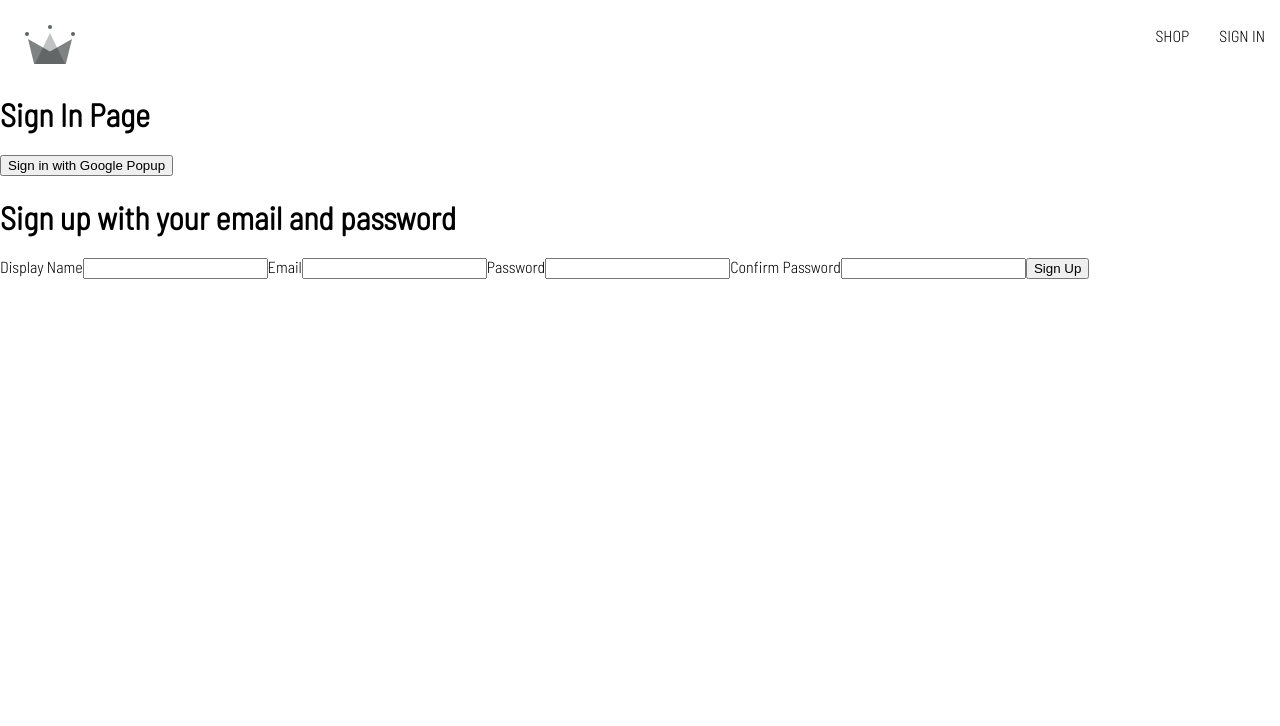
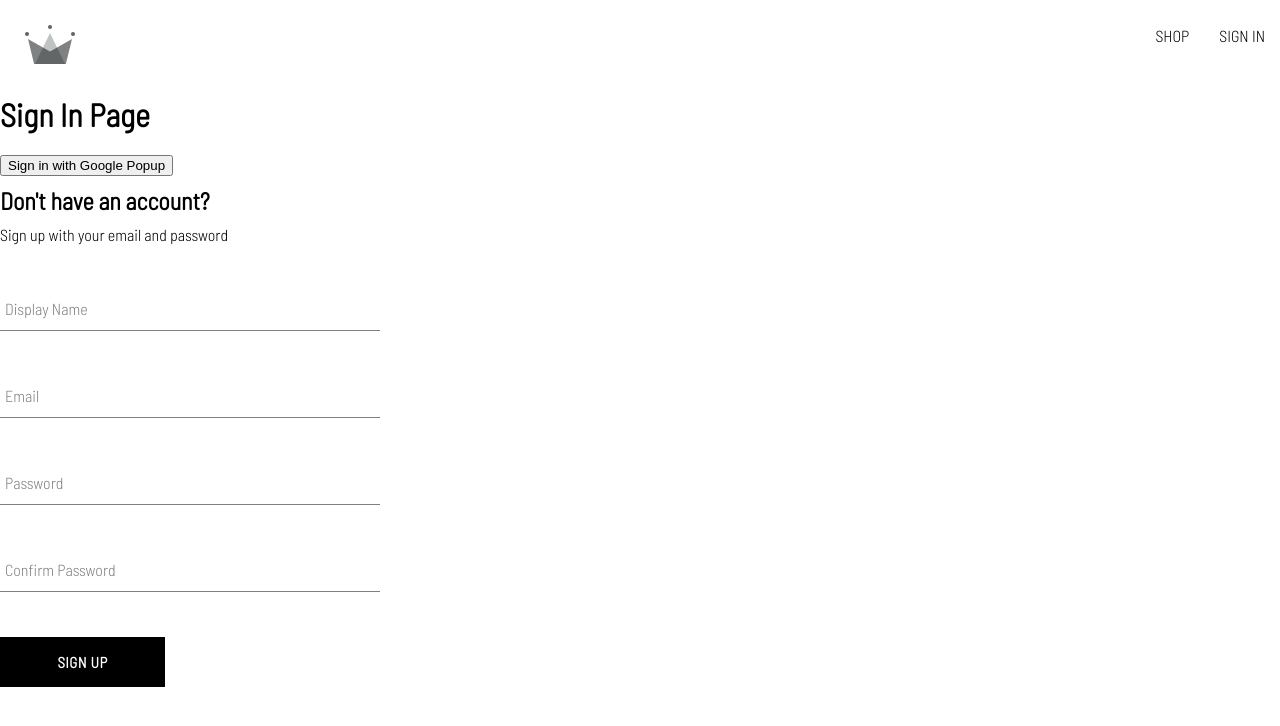
Before and after one commit to ramirune/crwn-clothing, a React (Create React App) app: page /sign-in in a window 1280 px wide. Shown: the top 726 px of the page. Built offline with nearby package versions, Linux system fonts and the light colour scheme.

Commit message:
created sign-up sign-in component

```diff
--- /dev/null
+++ b/src/components/button/button.component.jsx
@@ -0,0 +1,19 @@
+import './button.styles.scss';
+
+const BUTTON_TYPE_CLASSES = {
+	google: 'google-sign-in',
+	inverted: 'inverted',
+};
+
+const Button = ({ children, buttonType, ...otherProps }) => {
+	return (
+		<button
+			className={`button-container ${BUTTON_TYPE_CLASSES[buttonType]}`}
+			{...otherProps}
+		>
+			{children}
+		</button>
+	);
+};
+
+export default Button;
--- /dev/null
+++ b/src/components/button/button.styles.scss
@@ -0,0 +1,46 @@
+.button-container {
+	min-width: 165px;
+	width: auto;
+	height: 50px;
+	letter-spacing: 0.5px;
+	line-height: 50px;
+	padding: 0 35px 0 35px;
+	font-size: 15px;
+	background-color: black;
+	color: white;
+	text-transform: uppercase;
+	font-family: 'Barlow Semi Condensed';
+	font-weight: bolder;
+	border: none;
+	cursor: pointer;
+	display: flex;
+	justify-content: center;
+
+	&:hover {
+		background-color: white;
+		color: black;
+		border: 1px solid black;
+	}
+
+	&.google-sign-in {
+		background-color: #4285f4;
+		color: white;
+
+		&:hover {
+			background-color: #357ae8;
+			border: none;
+		}
+	}
+
+	&.inverted {
+		background-color: white;
+		color: black;
+		border: 1px solid black;
+
+		&:hover {
+			background-color: black;
+			color: white;
+			border: none;
+		}
+	}
+}
--- /dev/null
+++ b/src/components/form-input/form-input.component.jsx
@@ -0,0 +1,20 @@
+import './form-input.styles.scss';
+
+const FormInput = ({ label, ...otherProps }) => {
+	return (
+		<div className='group'>
+			<input className='form-input' {...otherProps} />
+			{label && (
+				<label
+					className={`${
+						otherProps.value.length ? 'shrink' : ''
+					} form-input-label`}
+				>
+					{label}
+				</label>
+			)}
+		</div>
+	);
+};
+
+export default FormInput;
--- /dev/null
+++ b/src/components/form-input/form-input.styles.scss
@@ -0,0 +1,54 @@
+$sub-color: grey;
+$main-color: black;
+
+@mixin shrinkLabel {
+  top: -14px;
+  font-size: 12px;
+  color: $main-color;
+}
+
+.group {
+  position: relative;
+  margin: 45px 0;
+
+  .form-input {
+    background: none;
+    background-color: white;
+    color: $sub-color;
+    font-size: 18px;
+    padding: 10px 10px 10px 5px;
+    display: block;
+    width: 100%;
+    border: none;
+    border-radius: 0;
+    border-bottom: 1px solid $sub-color;
+    margin: 25px 0;
+
+    &:focus {
+      outline: none;
+    }
+
+    &:focus ~ .form-input-label {
+      @include shrinkLabel();
+    }
+  }
+
+  input[type='password'] {
+    letter-spacing: 0.3em;
+  }
+
+  .form-input-label {
+    color: $sub-color;
+    font-size: 16px;
+    font-weight: normal;
+    position: absolute;
+    pointer-events: none;
+    left: 5px;
+    top: 10px;
+    transition: 300ms ease all;
+
+    &.shrink {
+      @include shrinkLabel();
+    }
+  }
+}
--- a/src/components/sign-up-form/sign-up-form.component.jsx
+++ b/src/components/sign-up-form/sign-up-form.component.jsx
@@ -1,8 +1,11 @@
 import { useState } from 'react';
+import FormInput from '../form-input/form-input.component';
+import Button from '../button/button.component';
 import {
 	createAuthUserWithEmailAndPassword,
 	createUserDocumentFromAuth,
 } from '../../utils/firebase/firebase.utils';
+import './sign-up-form.styles.scss';
 
 const defaultFormFields = {
 	displayName: '',
@@ -50,11 +53,12 @@
 	};
 
 	return (
-		<div>
-			<h1>Sign up with your email and password</h1>
+		<div className='sign-up-container'>
+			<h2>Don't have an account?</h2>
+			<span>Sign up with your email and password</span>
 			<form onSubmit={handleSubmit}>
-				<label>Display Name</label>
-				<input
+				<FormInput
+					label='Display Name'
 					type='text'
 					onChange={handleChange}
 					name='displayName'
@@ -62,8 +66,8 @@
 					required
 				/>
 
-				<label>Email</label>
-				<input
+				<FormInput
+					label='Email'
 					type='email'
 					onChange={handleChange}
 					name='email'
@@ -71,8 +75,8 @@
 					required
 				/>
 
-				<label>Password</label>
-				<input
+				<FormInput
+					label='Password'
 					type='password'
 					onChange={handleChange}
 					name='password'
@@ -80,8 +84,8 @@
 					required
 				/>
 
-				<label>Confirm Password</label>
-				<input
+				<FormInput
+					label='Confirm Password'
 					type='password'
 					onChange={handleChange}
 					name='confirmPassword'
@@ -89,7 +93,9 @@
 					required
 				/>
 
-				<button type='submit'>Sign Up</button>
+				<Button buttonType='default' type='submit'>
+					Sign Up
+				</Button>
 			</form>
 		</div>
 	);
--- /dev/null
+++ b/src/components/sign-up-form/sign-up-form.styles.scss
@@ -0,0 +1,9 @@
+.sign-up-container {
+	display: flex;
+	flex-direction: column;
+	width: 380px;
+}
+
+h2 {
+	margin: 10px 0;
+}
```
